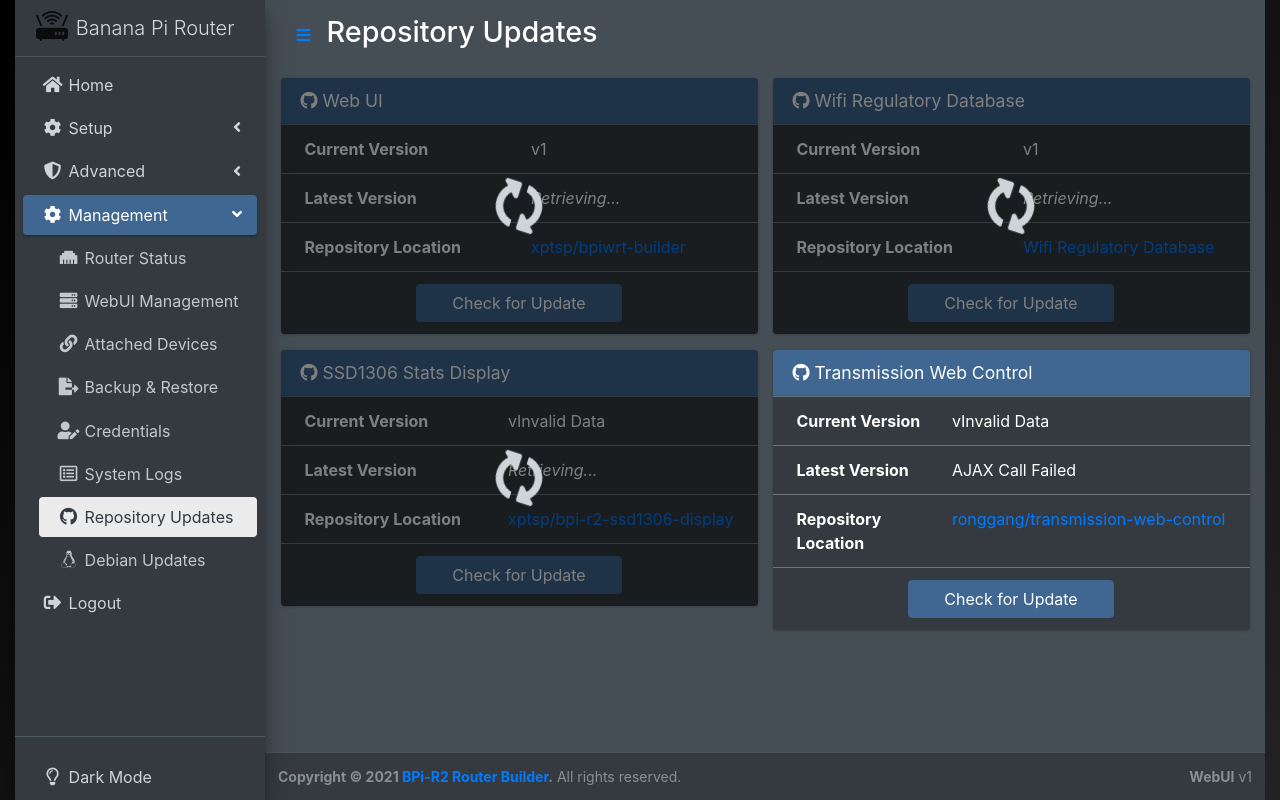
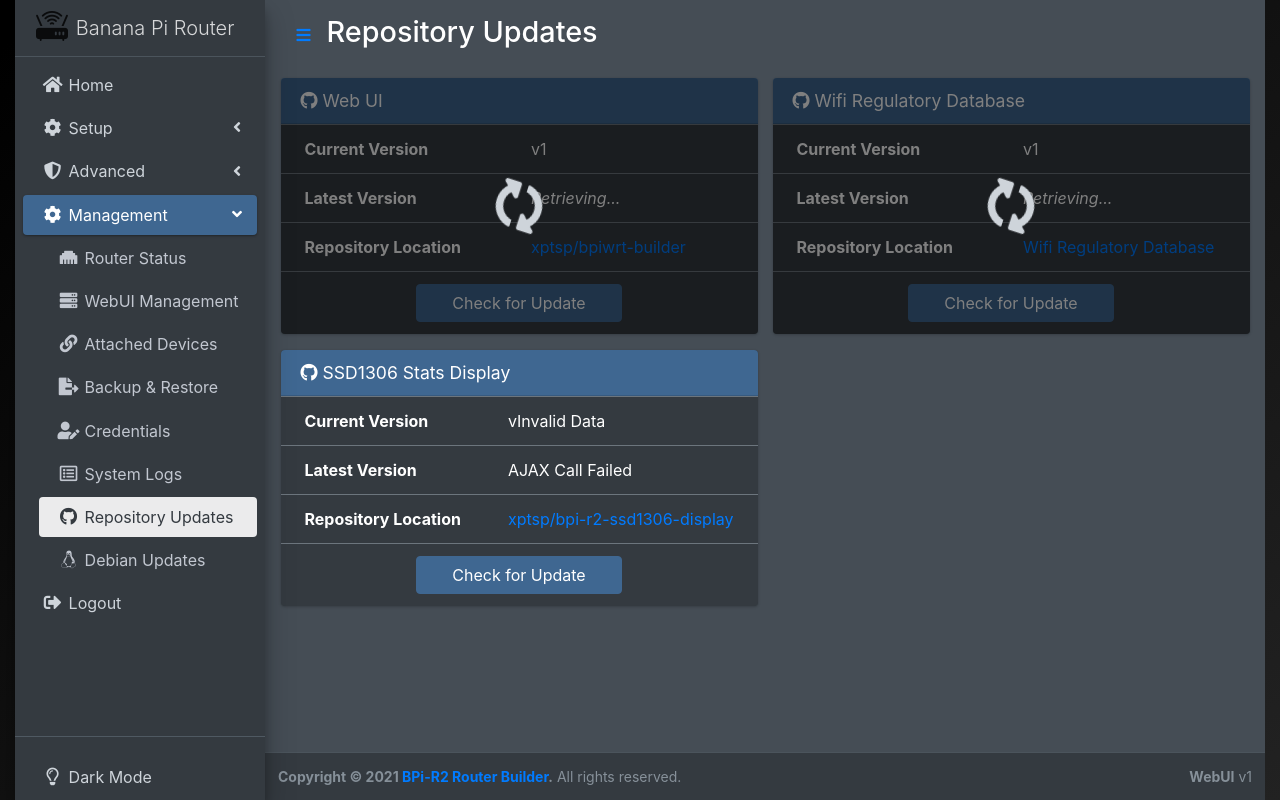
Before and after one commit to xptsp/bpi-r2-router-builder, a PHP site: page /index.php?action=manage-repo in a window 1280 px wide. Run offline with PHP 8.4, Linux system fonts and the light colour scheme; the visitor is signed in with stand-in values (Sample User, id 1); some libraries are stand-ins or nearby versions; some web fonts are replaced.

Commit message:
Update manage-repo.php

```diff
--- a/router/includes/manage-repo.php
+++ b/router/includes/manage-repo.php
@@ -106,7 +106,6 @@ echo '
 show_repo('Web UI', 'webui', 'https://github.com/xptsp/bpiwrt-builder', 'xptsp/bpiwrt-builder');
 show_repo('Wifi Regulatory Database', 'regdb', 'https://git.kernel.org/pub/scm/linux/kernel/git/sforshee/wireless-regdb.git/');
 show_repo('SSD1306 Stats Display', 'stats', 'https://github.com/xptsp/bpi-r2-ssd1306-display', 'xptsp/bpi-r2-ssd1306-display');
-show_repo('Transmission Web Control', 'transmission-web-control', 'https://github.com/ronggang/transmission-web-control', "ronggang/transmission-web-control");
 echo '
 	</div>
 </div>';
```
